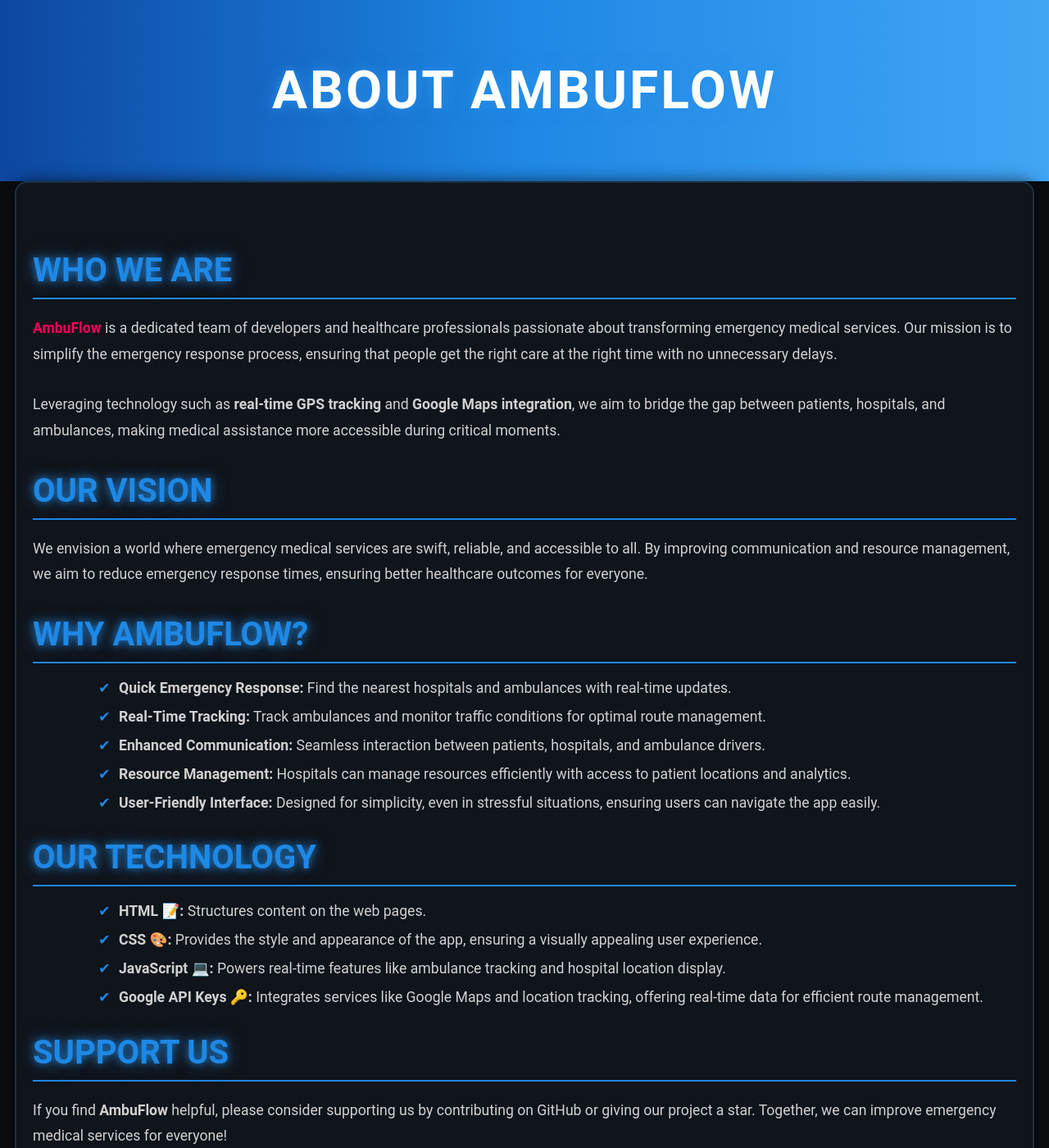
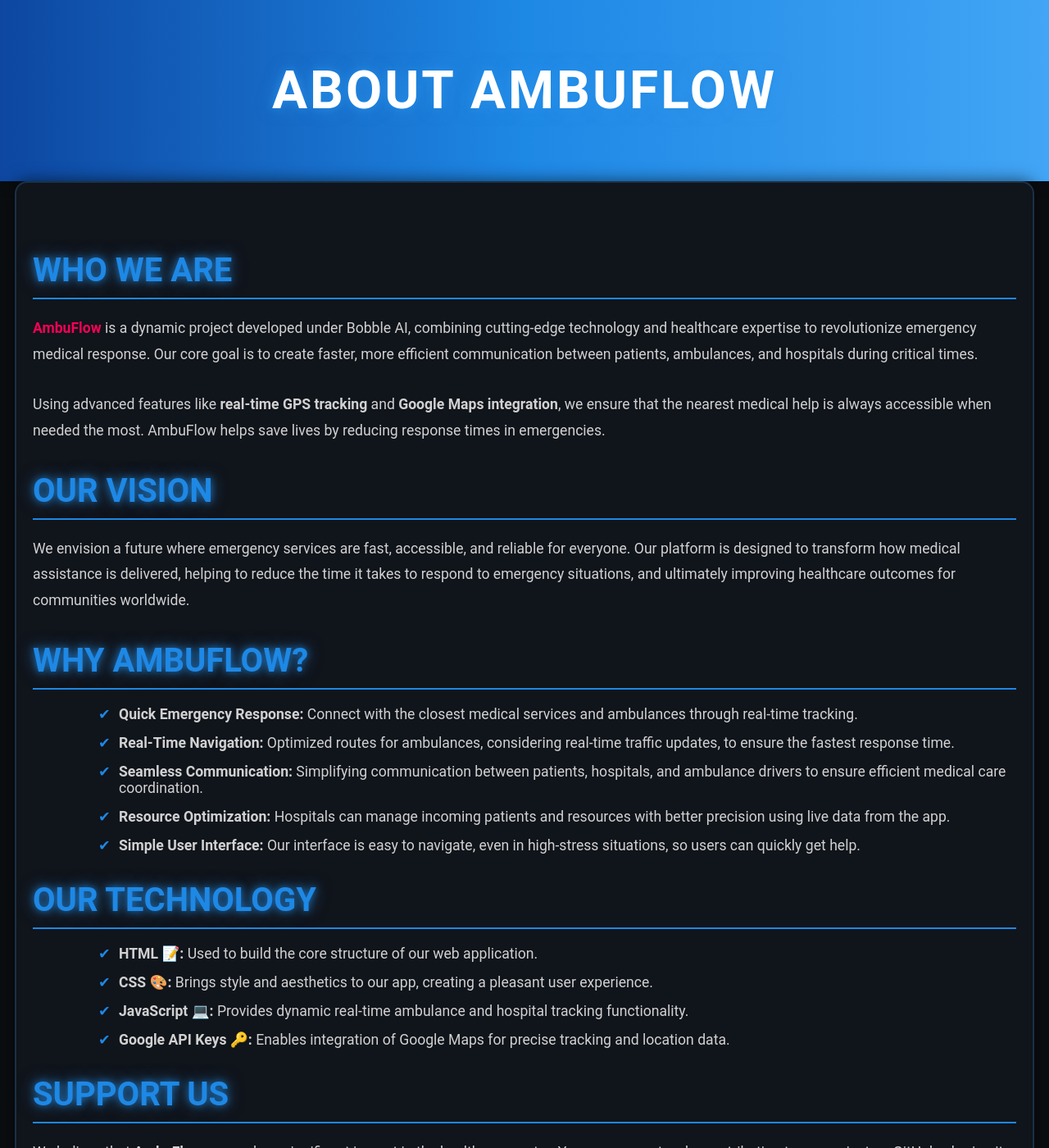
Before and after one commit to mansiruhil13/Bobble-AI, a Jekyll site: the page about.html, which Jekyll copies as it is, in a window 1280 px wide and 1400 px high. Shown: the whole window at 82% size. Built offline with Jekyll 4.4.1, drawn with Linux system fonts in a browser that asks for light colours; some of the changed text lies outside the part shown.

Commit message:
Update about.html

```diff
--- a/about.html
+++ b/about.html
@@ -141,41 +141,42 @@
     <main>
         <h2>Who We Are</h2>
         <p>
-            <span class="highlight">AmbuFlow</span> is a dedicated team of developers and healthcare professionals passionate about transforming emergency medical services.
-            Our mission is to simplify the emergency response process, ensuring that people get the right care at the right time with no unnecessary delays.
+            <span class="highlight">AmbuFlow</span> is a dynamic project developed under Bobble AI, combining cutting-edge technology and healthcare expertise to revolutionize
+            emergency medical response. Our core goal is to create faster, more efficient communication between patients, ambulances, and hospitals during critical times.
         </p>
+
         <p>
-            Leveraging technology such as <strong>real-time GPS tracking</strong> and <strong>Google Maps integration</strong>, we aim to bridge the gap between patients, hospitals,
-            and ambulances, making medical assistance more accessible during critical moments.
+            Using advanced features like <strong>real-time GPS tracking</strong> and <strong>Google Maps integration</strong>, we ensure that the nearest medical help is always
+            accessible when needed the most. AmbuFlow helps save lives by reducing response times in emergencies.
         </p>
 
         <h2>Our Vision</h2>
         <p>
-            We envision a world where emergency medical services are swift, reliable, and accessible to all. By improving communication and resource management,
-            we aim to reduce emergency response times, ensuring better healthcare outcomes for everyone.
+            We envision a future where emergency services are fast, accessible, and reliable for everyone. Our platform is designed to transform how medical assistance is delivered,
+            helping to reduce the time it takes to respond to emergency situations, and ultimately improving healthcare outcomes for communities worldwide.
         </p>
 
         <h2>Why AmbuFlow?</h2>
         <ul>
-            <li><strong>Quick Emergency Response:</strong> Find the nearest hospitals and ambulances with real-time updates.</li>
-            <li><strong>Real-Time Tracking:</strong> Track ambulances and monitor traffic conditions for optimal route management.</li>
-            <li><strong>Enhanced Communication:</strong> Seamless interaction between patients, hospitals, and ambulance drivers.</li>
-            <li><strong>Resource Management:</strong> Hospitals can manage resources efficiently with access to patient locations and analytics.</li>
-            <li><strong>User-Friendly Interface:</strong> Designed for simplicity, even in stressful situations, ensuring users can navigate the app easily.</li>
+            <li><strong>Quick Emergency Response:</strong> Connect with the closest medical services and ambulances through real-time tracking.</li>
+            <li><strong>Real-Time Navigation:</strong> Optimized routes for ambulances, considering real-time traffic updates, to ensure the fastest response time.</li>
+            <li><strong>Seamless Communication:</strong> Simplifying communication between patients, hospitals, and ambulance drivers to ensure efficient medical care coordination.</li>
+            <li><strong>Resource Optimization:</strong> Hospitals can manage incoming patients and resources with better precision using live data from the app.</li>
+            <li><strong>Simple User Interface:</strong> Our interface is easy to navigate, even in high-stress situations, so users can quickly get help.</li>
         </ul>
 
         <h2>Our Technology</h2>
         <ul>
-            <li><strong>HTML 📝:</strong> Structures content on the web pages.</li>
-            <li><strong>CSS 🎨:</strong> Provides the style and appearance of the app, ensuring a visually appealing user experience.</li>
-            <li><strong>JavaScript 💻:</strong> Powers real-time features like ambulance tracking and hospital location display.</li>
-            <li><strong>Google API Keys 🔑:</strong> Integrates services like Google Maps and location tracking, offering real-time data for efficient route management.</li>
+            <li><strong>HTML 📝:</strong> Used to build the core structure of our web application.</li>
+            <li><strong>CSS 🎨:</strong> Brings style and aesthetics to our app, creating a pleasant user experience.</li>
+            <li><strong>JavaScript 💻:</strong> Provides dynamic real-time ambulance and hospital tracking functionality.</li>
+            <li><strong>Google API Keys 🔑:</strong> Enables integration of Google Maps for precise tracking and location data.</li>
         </ul>
 
         <h2>Support Us</h2>
         <p>
-            If you find <strong>AmbuFlow</strong> helpful, please consider supporting us by contributing on GitHub or giving our project a star.
-            Together, we can improve emergency medical services for everyone!
+            We believe that <strong>AmbuFlow</strong> can make a significant impact in the healthcare sector. You can support us by contributing to our project on GitHub,
+            sharing it with others, or simply giving us a star! Your support will help us continue to enhance emergency medical services across the globe.
         </p>
         <a href="https://github.com/mansiruhil13/Bobble-AI" class="btn">Contribute on GitHub</a>
     </main>
@@ -184,5 +185,6 @@
         <p>© 2024 AmbuFlow - All Rights Reserved</p>
     </footer>
 
+
 </body>
 </html>
```
